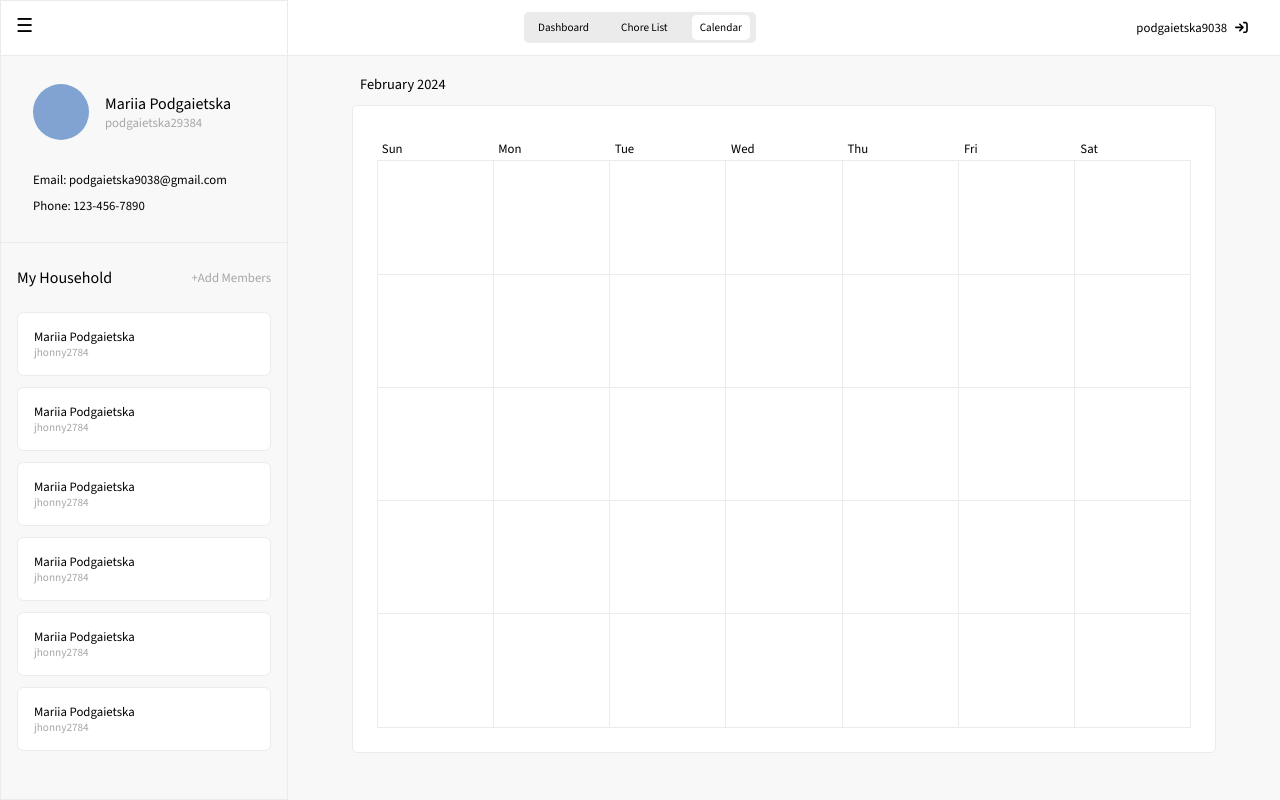
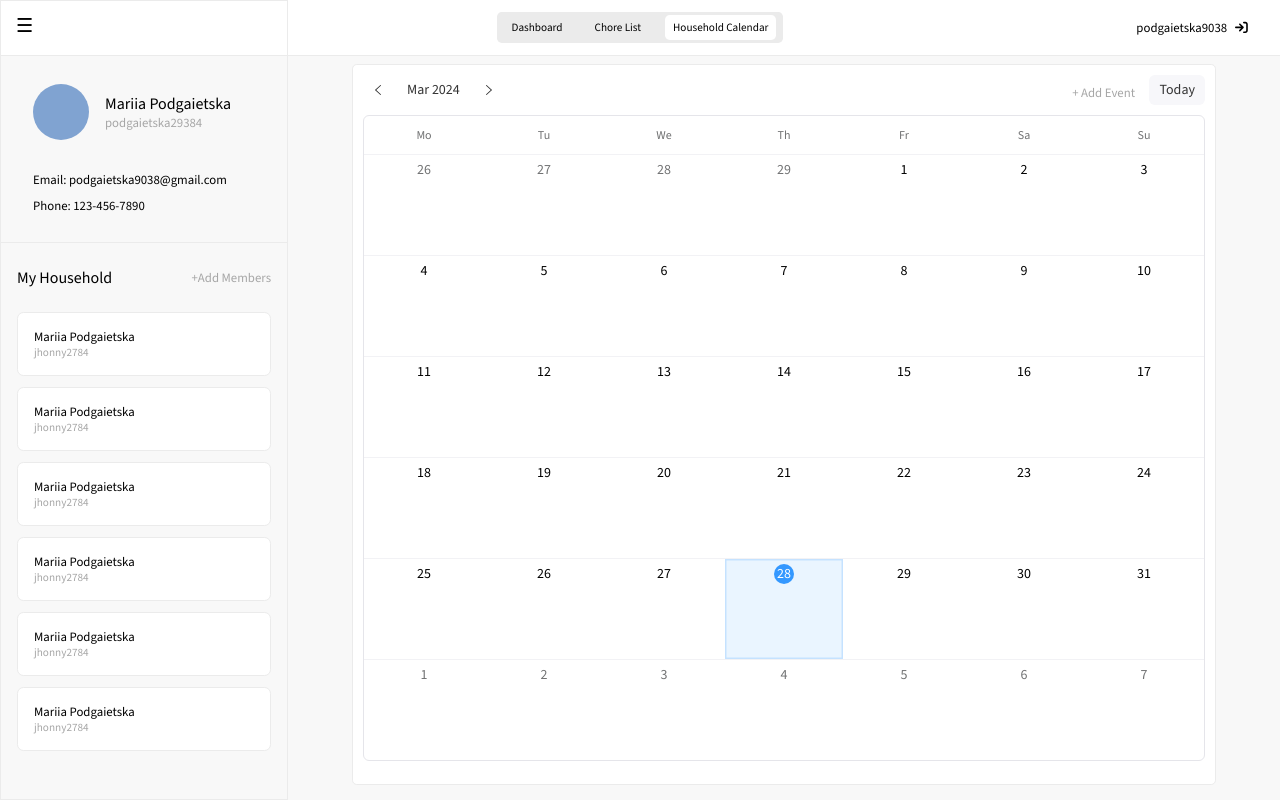
Before and after one commit to Axeloooo/ChoreShare, a React (Create React App) app in the folder client/: page /calendar in a window 1280 px wide. Built offline with nearby package versions, Linux system fonts and the light colour scheme.

Commit message:
calendar view and create-events pop up window added

```diff
--- a/client/package.json
+++ b/client/package.json
@@ -12,6 +12,7 @@
     "react-router-dom": "^6.22.0",
     "react-scripts": "5.0.1",
     "react-select": "^5.8.0",
+    "rsuite": "^5.54.0",
     "web-vitals": "^2.1.4"
   },
   "scripts": {
--- /dev/null
+++ b/client/src/components/AddEvent.jsx
@@ -0,0 +1,26 @@
+import '../styles/AddEvent.css';
+
+function AddEvent(){
+    return (
+        <div className="add-event-window">
+            <h1>Add an event</h1>
+            <form className="add-event-form">
+                <label htmlFor="member-email">Description</label>
+                <input type="text" id="member-email" name="member-email" placeholder="Event name / description"/>
+                <div className="row">
+                    <div className="row-entry">
+                        <label htmlFor="member-email">Start Time</label>
+                        <input type="time" id="member-email" name="member-email" />
+                    </div>
+                    <div className="row-entry">
+                        <label htmlFor="member-email">End Time</label>
+                        <input type="time" id="member-email" name="member-email" />
+                    </div>
+                </div>
+                <button type="submit">Create Event</button>
+            </form>
+        </div>
+    )
+}
+
+export default AddEvent;
--- /dev/null
+++ b/client/src/components/CalendarWindow.jsx
@@ -0,0 +1,32 @@
+import Calendar from 'rsuite/Calendar';
+import 'rsuite/Calendar/styles/index.css';
+
+const events = [
+    { date: '2024-02-08', title: "Lunch Meeting", start: "12:00 PM", end: "1:00 PM" },
+    { date: '2024-02-15', title: "Project Deadline", start: "12:00 PM", end: "1:00 PM"},
+    // Add more events as needed
+  ];
+
+function CalendarWindow() {
+    const renderCell = (date) => {
+        const dayEvents = events.filter(event => event.date === date.toISOString().split('T')[0]);
+        return (
+          <div>
+            {dayEvents.map((event, index) => (
+              <div key={index} style={{ marginTop: 5, fontSize: 12, color: '#0c5460', backgroundColor: '#d1ecf1', borderRadius: 4, padding: '2px 5px' }}>
+                {event.title}
+                <p>{event.start} - {event.end}</p>
+              </div>
+            ))}
+          </div>
+        );
+      };
+
+      return (
+        <div>
+          <Calendar renderCell={renderCell} bordered/>
+        </div>
+      );
+}
+
+export default CalendarWindow;
--- a/client/src/components/Header.jsx
+++ b/client/src/components/Header.jsx
@@ -24,7 +24,7 @@ function Header({setUser}) {
           <Link to="/chore-list">Chore List</Link>
         </li>
         <li className={location.pathname === "/calendar" ? "nav-item active" : "nav-item"}>
-          <Link to="/calendar">Calendar</Link>
+          <Link to="/calendar">Household Calendar</Link>
         </li>
       </ul>
       <div className="user-auth">
--- a/client/src/pages/Calendar.jsx
+++ b/client/src/pages/Calendar.jsx
@@ -1,33 +1,23 @@
+import CalendarWindow from '../components/CalendarWindow';
 import '../styles/Calendar.css';
+import { useOutletContext } from 'react-router-dom';
+import AddEvent from '../components/AddEvent';
+
 
 function Calendar({sidebarOpen}) {
-    let days = [];
+    const { showOverlay } = useOutletContext();
 
-    for (let i = 0; i < 35; i++) {
-      days.push({day: i + 1, events: []});
-    }
+    const handleShowCreateEvent = () => {
+        showOverlay(<AddEvent />);
+    };
 
     return (
         <div className={sidebarOpen ? "calendar-page" : "calendar-page full-width"}>
-            <p className="calendar-month">February 2024</p>
             <div className="calendar-view">
-                <div className="calendar-week-days">
-                    <div className="calendar-week-day">Sun</div>
-                    <div className="calendar-week-day">Mon</div>
-                    <div className="calendar-week-day">Tue</div>
-                    <div className="calendar-week-day">Wed</div>
-                    <div className="calendar-week-day">Thu</div>
-                    <div className="calendar-week-day">Fri</div>
-                    <div className="calendar-week-day">Sat</div>
+                <div className="calendar-grid">
+                    <CalendarWindow />
                 </div>
-                <div className="calendar-grid">
-                    {days.map((day, index) => {
-                        return (
-                            <div key={index} className="calendar-day">
-                            </div>
-                        )
-                    })}
-                </div>
+                <button className="add-event-btn" onClick={handleShowCreateEvent}>+ Add Event</button>
             </div>
         </div>
     );
--- /dev/null
+++ b/client/src/styles/AddEvent.css
@@ -0,0 +1,61 @@
+
+.add-event-form{
+    display: flex;
+    flex-direction: column;
+    align-items: flex-start;
+    justify-content: center;
+    margin: 0.5rem 0 3rem 0;
+    width: 100%;
+}
+
+.add-event-window h1{
+    font-size: 1.5rem;
+    font-weight: 300;
+    margin-bottom: 2rem;
+}
+
+.add-event-window label{
+    font-size: 0.8rem;
+    margin-bottom: 0.2rem;
+    margin-top: 1rem;
+}
+
+.add-event-form input{
+    width: 100%;
+    padding: 0.7rem;
+    border: 1px solid var(--midgrey);
+    border-radius: 0.3rem;
+    font-size: 1rem;
+    font-size: 0.8rem;
+    color: grey;
+}
+
+.add-event-form input:focus{
+    outline: none;
+    border: 2px solid #2584FF;
+}
+
+.add-event-form button{
+    width:100%;
+    padding: 0.7rem;
+    margin-top: 2.5rem;
+    border: none;
+    border-radius: 0.2rem;
+    background: #2584FF;
+    color: white;
+    font-size: 0.9rem;
+    cursor: pointer;
+}
+
+.add-event-form .row{
+    display: flex;
+    flex-wrap: nowrap;
+    gap: 1rem;
+    flex-direction: row;
+    width: 100%;
+    margin-top: 0.5rem;
+}
+
+.add-event-form .row .row-entry{
+    width: 100%;
+}
--- a/client/src/styles/Calendar.css
+++ b/client/src/styles/Calendar.css
@@ -5,55 +5,50 @@
     top: 3.5rem;
     right: 0;
     width: calc(100% - 18rem);
-    padding: 1.2rem 4rem;
+    padding: 0.5rem 4rem;
 }
 
 .calendar-page.full-width{
     width: 100%;
 }
 
-.calendar-month{
-    font-size: 0.9rem;
-    margin-bottom: 0.7rem;
-    padding-left: 0.5rem;
-}
-
 .calendar-view{
     width: 100%;
-    height: 85%;
+    height: 92%;
     background: white;
     border-radius: 0.3rem;
     border: 1px solid var(--lightgrey);
-    padding: 1.5rem;
-}
-
-.calendar-week-days{
-    height: 5%;
-    display: grid;
-    grid-template-columns: repeat(7, 1fr);
-    grid-gap: 1px;
-}
-
-.calendar-week-day{
-    display: flex;
-    align-items: flex-end;
-    justify-content: flex-start;
-    padding-left: 0.3rem;
-    font-size: 0.8rem;
-    padding-bottom: 0.2rem;
+    position: relative;
 }
 
 .calendar-grid{
-    border: 1px solid var(--lightgrey);
-    display: grid;
-    grid-template-columns: repeat(7, 1fr);
-    grid-template-rows: repeat(5, 1fr);
-    grid-gap: 1px;
-    background-color: var(--lightgrey);
     width: 100%;
-    height: 95%;
+    height: 100%;
 }
 
-.calendar-day{
-    background-color: white; /* or any preferred color for the day cell */
+.rs-calendar-panel .rs-calendar-table-cell-selected .rs-calendar-table-cell-content {
+    box-shadow: none;
 }
+
+.rs-calendar-panel .rs-calendar-table-cell-is-today .rs-calendar-table-cell-content{
+    background: rgba(52, 152, 255, 0.1);
+    box-shadow:inset 0 0 0 1.5px rgba(52, 152, 255, 0.2);
+}
+
+.rs-calendar-table-cell-content:hover{
+    background: white;
+}
+
+.add-event-btn{
+    position: absolute;
+    top: 1.2rem;
+    right: 5rem;
+    font-size: 0.8rem;
+    font-weight: 400;
+    background: none;
+    color: var(--darkgrey);
+    border: none;
+    cursor: pointer;
+    transition: 0.3s;
+    z-index: 1000;
+}
```
Also changed, not shown: 1 other file (tests, documents, lock files or other folders).
